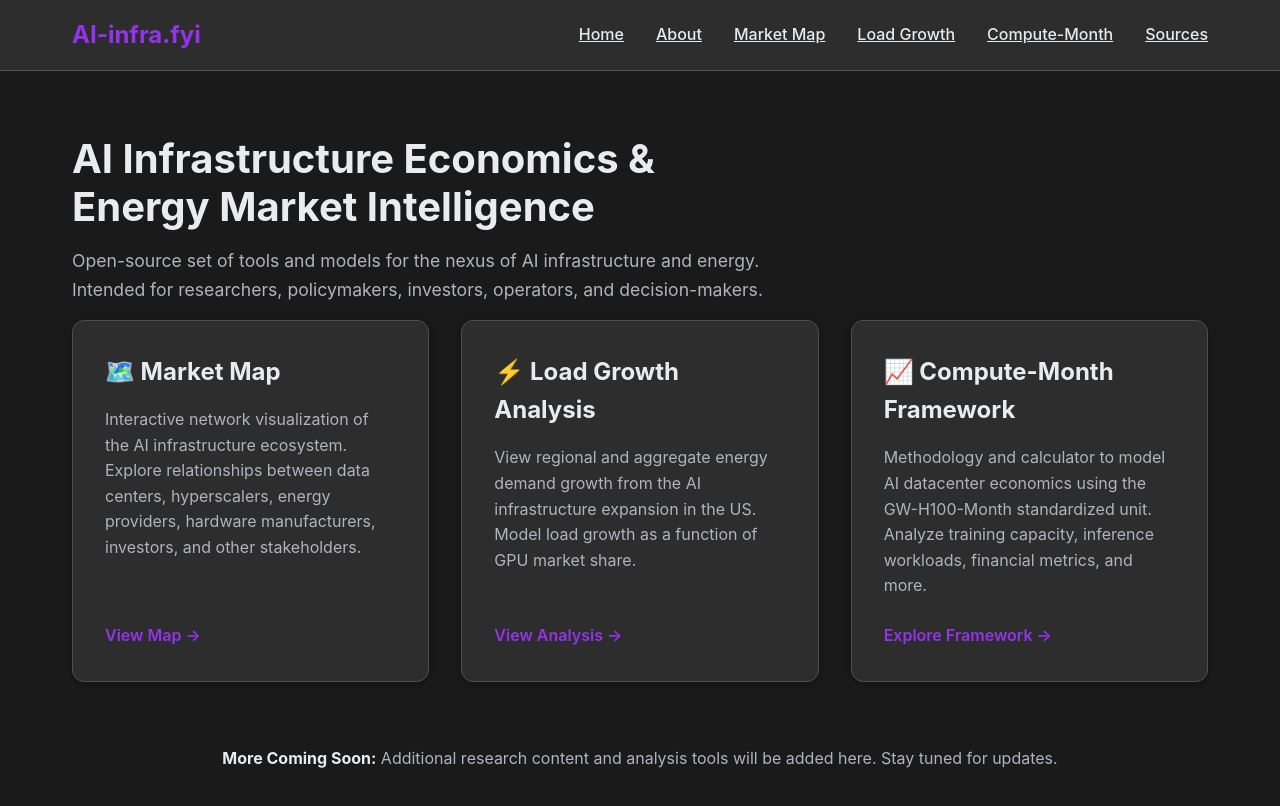
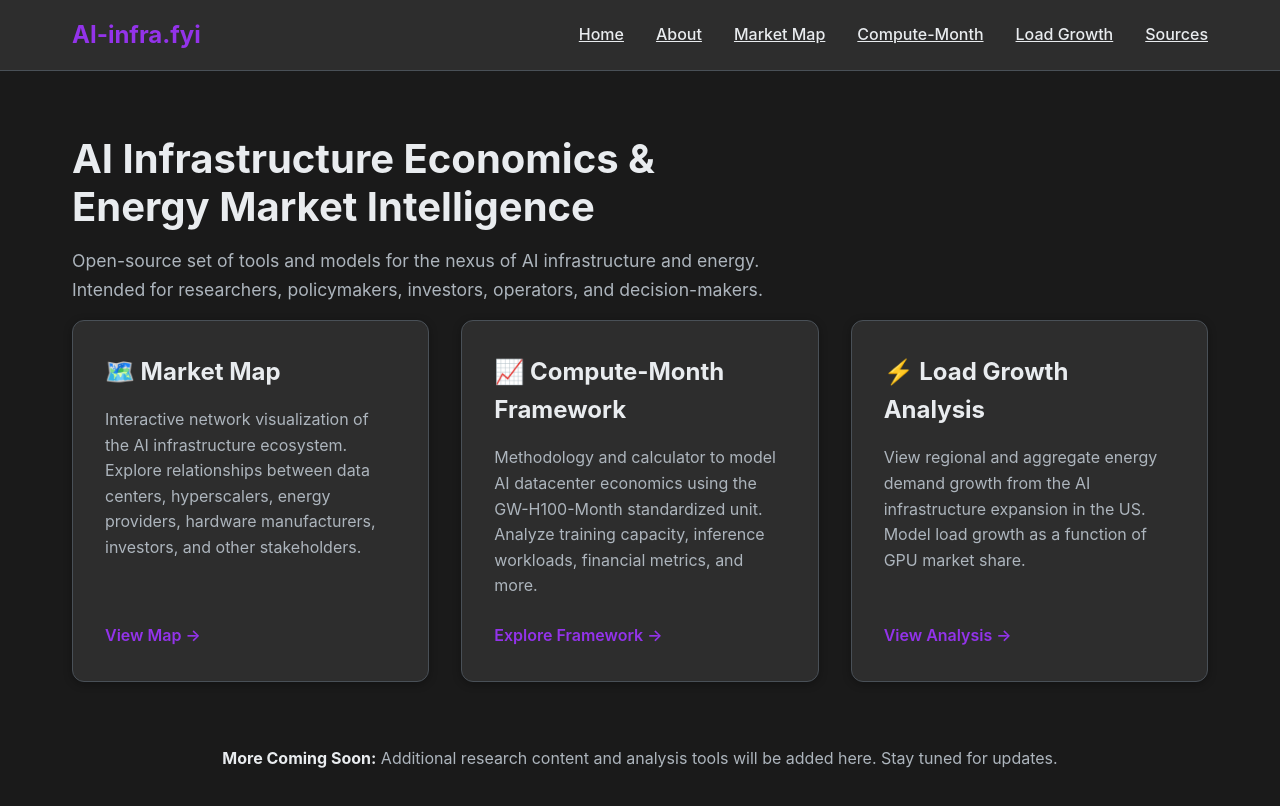
Before and after one commit to anranga95/ai-infra.fyi, a React (Vite) app: page / in a window 1280 px wide. Shown: the top 806 px of the page. Built offline with nearby package versions, Linux system fonts and the light colour scheme.

Commit message:
swapped ordering

```diff
--- a/src/App.tsx
+++ b/src/App.tsx
@@ -53,8 +53,8 @@ function App() {
               <Link to="/" onClick={closeMobileMenu}>Home</Link>
               <Link to="/about" onClick={closeMobileMenu}>About</Link>
               <Link to="/map" onClick={closeMobileMenu}>Market Map</Link>
+              <Link to="/compute-month" onClick={closeMobileMenu}>Compute-Month</Link>
               <Link to="/energy" onClick={closeMobileMenu}>Load Growth</Link>
-              <Link to="/compute-month" onClick={closeMobileMenu}>Compute-Month</Link>
               <Link to="/sources" onClick={closeMobileMenu}>Sources</Link>
             </div>
           </div>
--- a/src/pages/HomePage.tsx
+++ b/src/pages/HomePage.tsx
@@ -20,19 +20,19 @@ function HomePage() {
           </div>
 
           <div className="module-card">
+            <h2>📈 Compute-Month Framework</h2>
+            <p>
+              Methodology and calculator to model AI datacenter economics using the GW-H100-Month standardized unit. Analyze training capacity, inference workloads, financial metrics, and more.
+            </p>
+            <Link to="/compute-month" className="module-link">Explore Framework →</Link>
+          </div>
+
+          <div className="module-card">
             <h2>⚡ Load Growth Analysis</h2>
             <p>
               View regional and aggregate energy demand growth from the AI infrastructure expansion in the US. Model load growth as a function of GPU market share.
             </p>
             <Link to="/energy" className="module-link">View Analysis →</Link>
-          </div>
-
-          <div className="module-card">
-            <h2>📈 Compute-Month Framework</h2>
-            <p>
-              Methodology and calculator to model AI datacenter economics using the GW-H100-Month standardized unit. Analyze training capacity, inference workloads, financial metrics, and more.
-            </p>
-            <Link to="/compute-month" className="module-link">Explore Framework →</Link>
           </div>
         </div>
 
```
